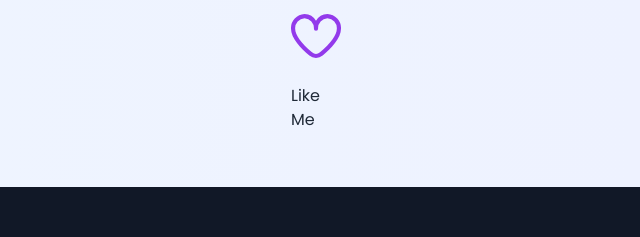
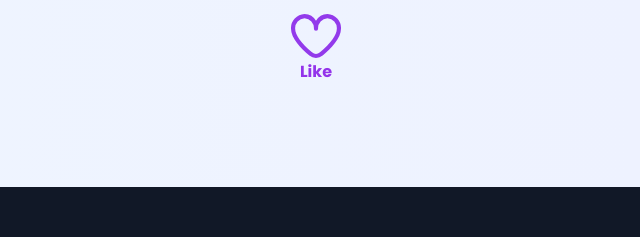
Before and after one commit to adhikary-dipankar/portfolio-2, a plain HTML site: page index.html in a window 1280 px wide. Shown: the part 5476-5713 px from the top of the page, 640-1280 px from the left. Drawn offline with nearby package versions, Linux system fonts and the light colour scheme.

Commit message:
Update index.html

```diff
--- a/index.html
+++ b/index.html
@@ -837,8 +837,7 @@
                                     <polygon points="80,80 70,70"></polygon>
                                 </svg>
                             </div>
-                            <br>
-                            <p class="flex justify-center">Like Me</p>
+                            <p class="flex justify-center text-purple-600 font-bold">Like</p>
                         </div>
                     </div>
                     </div>
```
